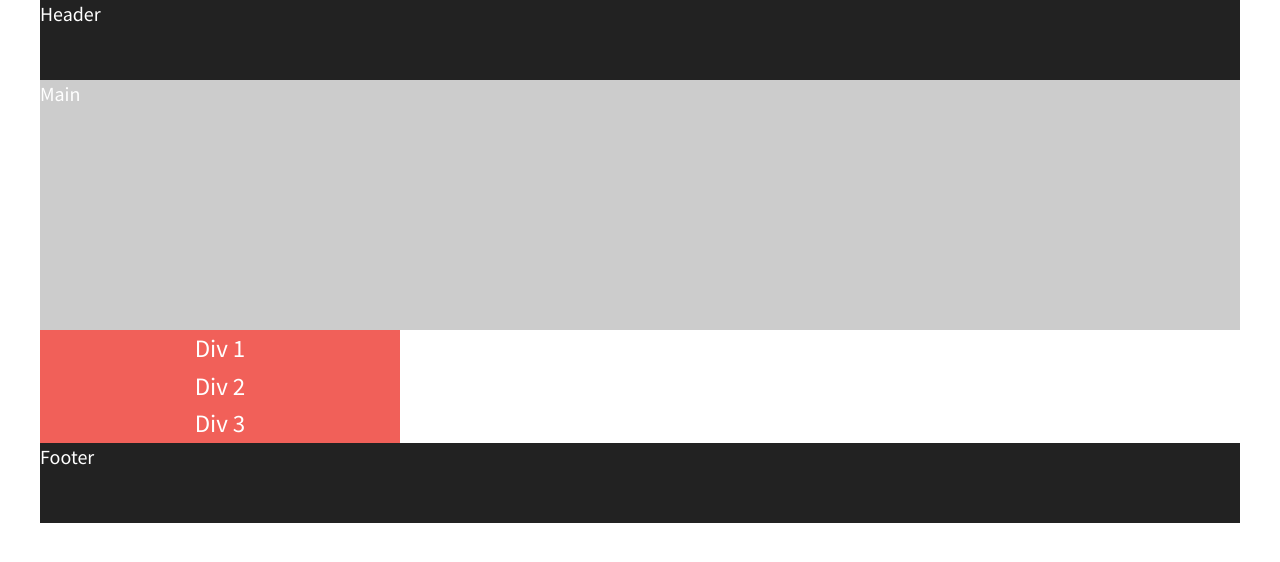
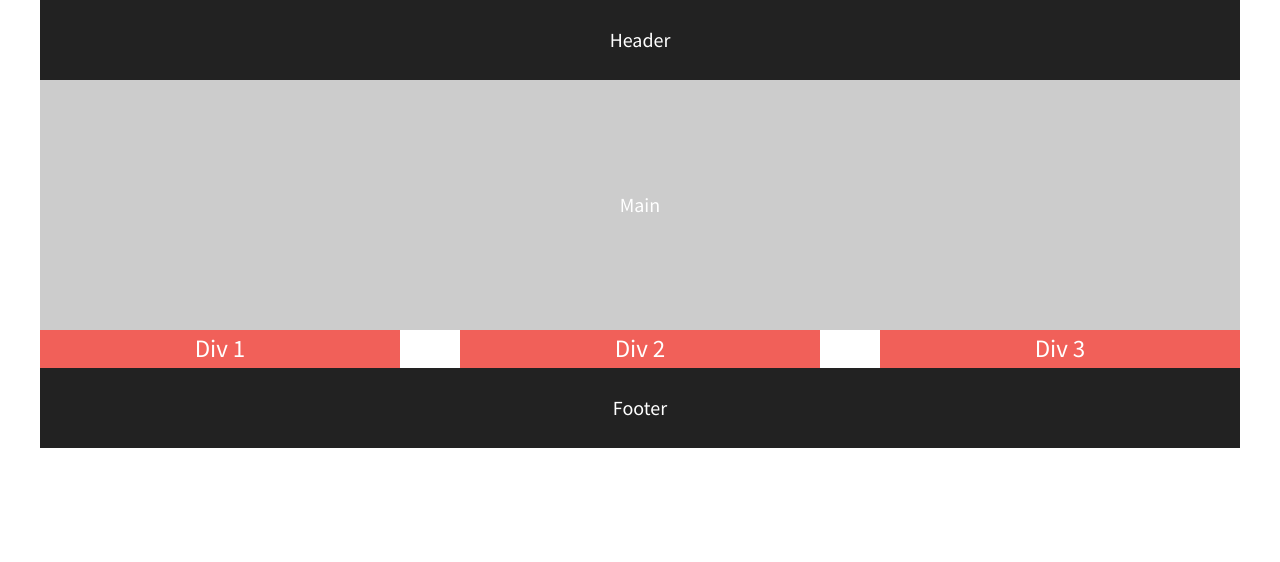
Before and after one commit to kaylaparks/flexbox-layouts, a plain HTML site: page index.html in a window 1280 px wide. Drawn offline with nearby package versions, Linux system fonts and the light colour scheme.

Commit message:
created layout structure

```diff
--- a/css/main.css
+++ b/css/main.css
@@ -125,7 +125,10 @@ main {
 header,
 footer,
 main {
-  /*set display to flex and vertically & horizontally align by setting justify-content and align-items to center*/
+  display: flex;
+  justify-content: center;
+  align-items: center;
+
 }
 
 #div-1,
@@ -146,17 +149,23 @@ main {
 }
 
 .flex-container {
-  /*set display to flex and vertically & horizontally align by setting justify-content and align-items to center, and set flex-flow to row wrap*/
+  display: flex;
+  justify-content: center;
+  align-items: center;
+  flex-flow: row wrap;
+  justify-content: space-between;
 }
 
 .flex-items {
-  /*set display to flex and vertically & horizontally align by setting justify-content and align-items to center*/
   color: #fff;
   line-height: 1.5em;
   font-size: 1.6em;
   background-color: #f16059;
   width: 30%;
   height: 200px;
+  display: flex;
+  justify-content: center;
+  align-items: center;
 }
 
 /* ==========================================================================
```
Also changed, not shown: 1 other file.
